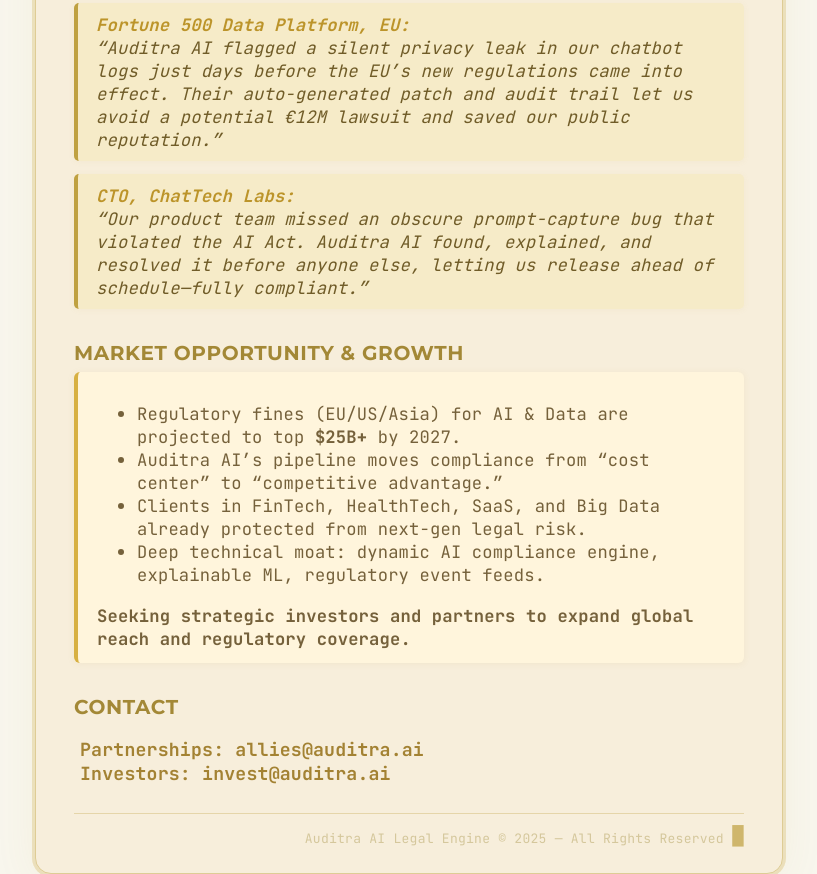
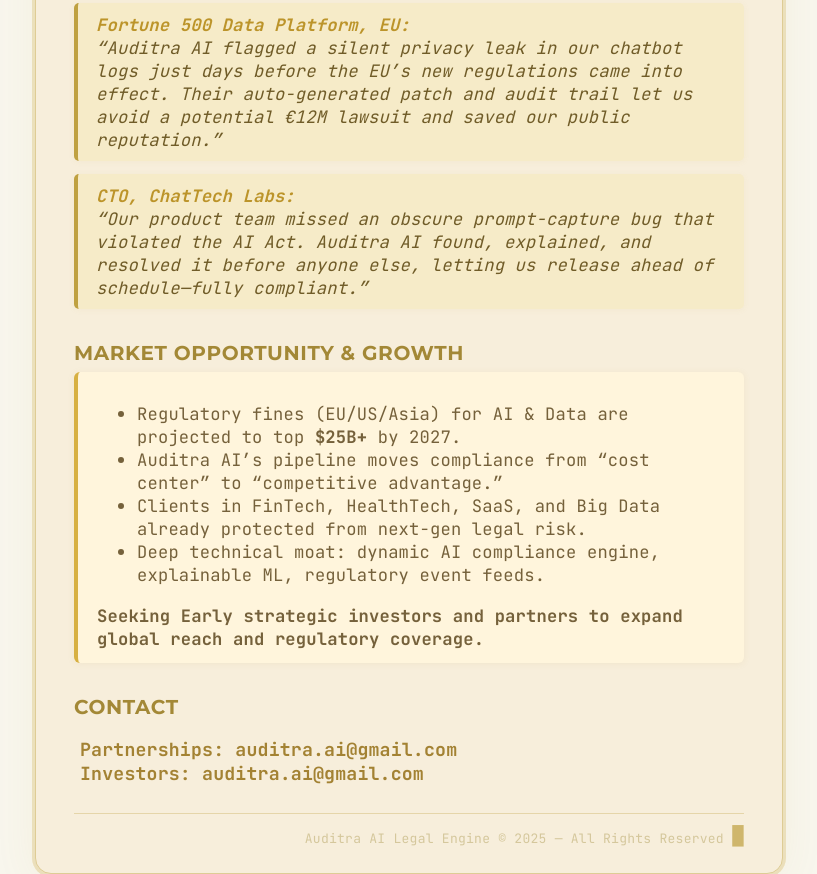
Before and after one commit to auditra-ai-official/auditra-ai, a plain HTML site: page index.html in a window 1280 px wide. Shown: the part 1270-2144 px from the top of the page, without its empty margins (231-1048 px from the left). Drawn offline with Linux system fonts and the light colour scheme.

Commit message:
1 step closer

```diff
--- a/index.html
+++ b/index.html
@@ -218,14 +218,14 @@
         <li>Clients in FinTech, HealthTech, SaaS, and Big Data already protected from next-gen legal risk.</li>
         <li>Deep technical moat: dynamic AI compliance engine, explainable ML, regulatory event feeds.</li>
       </ul>
-      <b>Seeking strategic investors and partners to expand global reach and regulatory coverage.</b>
+      <b>Seeking Early strategic investors and partners to expand global reach and regulatory coverage.</b>
     </div>
 
     <!-- CONTACT -->
     <div class="section">CONTACT</div>
     <div class="contact-info">
-      <span>Partnerships:</span> <a href="mailto:allies@auditra.ai">allies@auditra.ai</a><br>
-      <span>Investors:</span> <a href="mailto:invest@auditra.ai">invest@auditra.ai</a>
+      <span>Partnerships:</span> <a href="mailto:auditra.ai@gmail.com">auditra.ai@gmail.com</a><br>
+      <span>Investors:</span> <a href="mailto:auditra.ai@gmail.com">auditra.ai@gmail.com</a>
     </div>
 
     <div class="footer">
```
